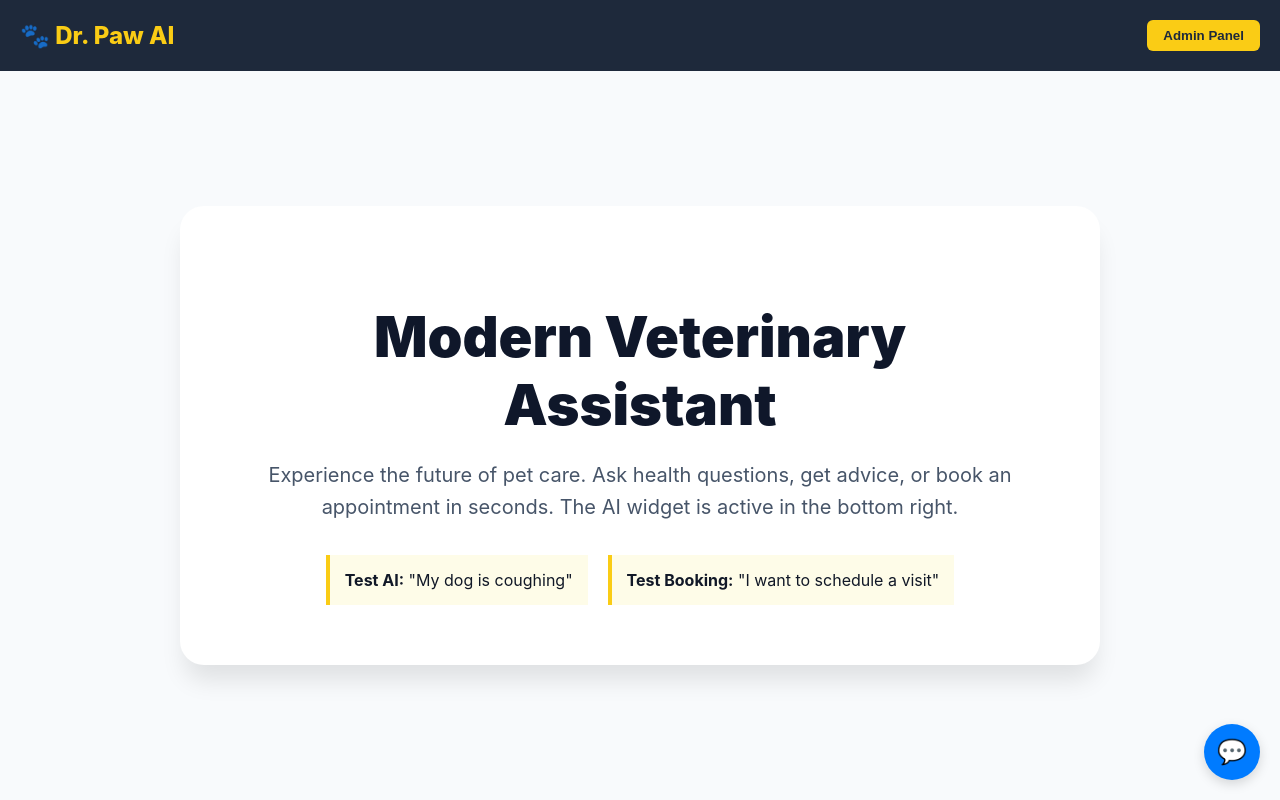
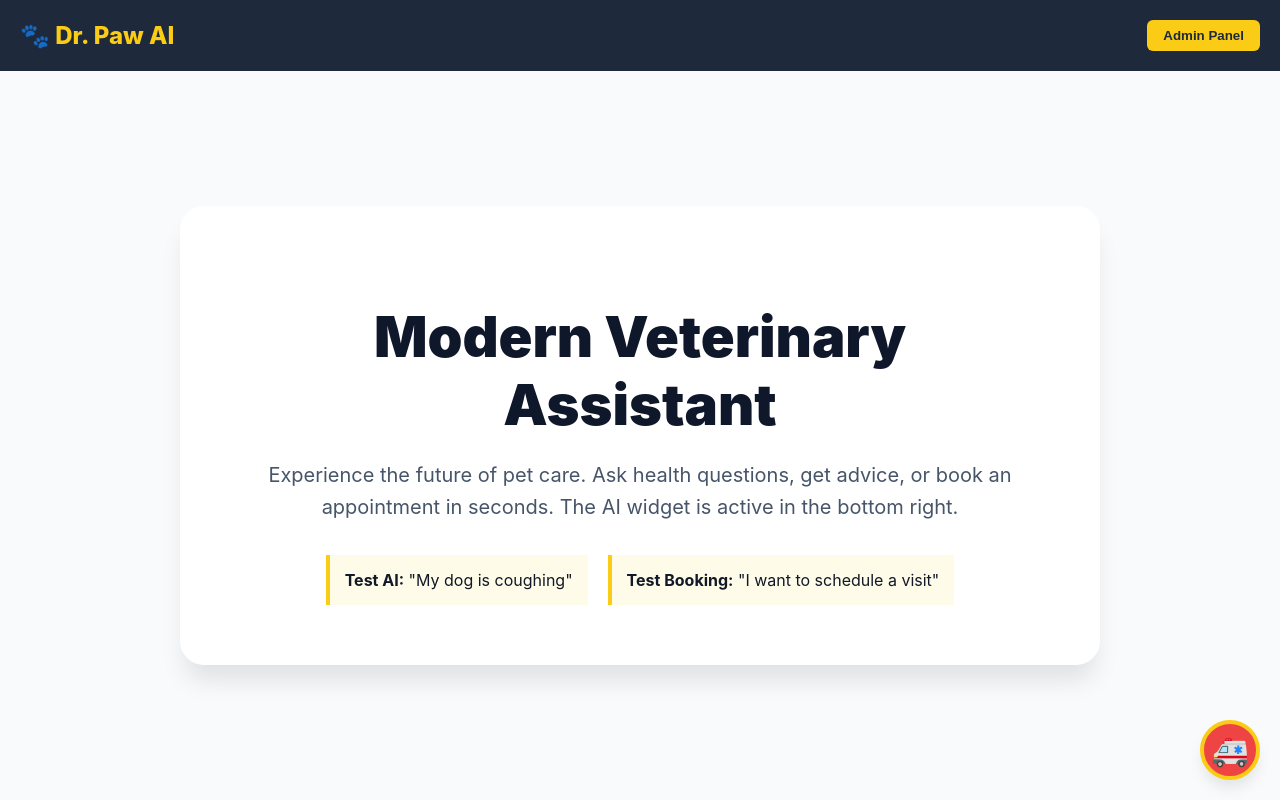
Before and after one commit to SunAraw121/vet-chatbot, a React (Vite) app in the folder frontend/vet-chatbot-ui/: page / in a window 1280 px wide. Built offline with nearby package versions, Linux system fonts and the light colour scheme.

Commit message:
NUCLEAR DEPLOY TEST: RED THEME & DR PAW PERSONA

```diff
--- a/frontend/vet-chatbot-ui/src/ChatWidget.jsx
+++ b/frontend/vet-chatbot-ui/src/ChatWidget.jsx
@@ -1,43 +1,28 @@
-import { useState } from "react";
+import { useState, useEffect } from "react";
 import ChatWindow from "./ChatWindow";
 
-/**
- * ChatWidget
- * -----------
- * This component is responsible ONLY for:
- * - Floating button UI
- * - Open / close state
- *
- * IMPORTANT:
- * - sessionId is PROVIDED by the SDK
- * - This component MUST NOT generate sessionId
- */
 export default function ChatWidget({ sessionId, context }) {
-  // Controls whether the chat window is open
   const [open, setOpen] = useState(false);
 
   return (
     <>
+      <div style={{ position: 'fixed', bottom: '20px', right: '20px', zIndex: 10000 }}>
         {!open && (
           <button
             onClick={() => setOpen(true)}
             style={{
-            position: "fixed",
-            bottom: "20px",
-            right: "20px",
-            width: "56px",
-            height: "56px",
+              width: "60px",
+              height: "60px",
               borderRadius: "50%",
-            fontSize: "24px",
+              fontSize: "30px",
               cursor: "pointer",
-            background: "#007bff",
+              background: "#ef4444", /* BRIGHT RED */
               color: "white",
-            border: "none",
-            boxShadow: "0 4px 12px rgba(0,0,0,0.15)",
-            zIndex: 9999
+              border: "4px solid #facc15",
+              boxShadow: "0 10px 15px -3px rgba(0,0,0,0.1)"
             }}
           >
-          💬
+            🚑
           </button>
         )}
 
@@ -48,6 +33,7 @@ export default function ChatWidget({ sessionId, context }) {
             onClose={() => setOpen(false)}
           />
         )}
+      </div>
     </>
   );
 }
--- a/frontend/vet-chatbot-ui/src/ChatWindow.jsx
+++ b/frontend/vet-chatbot-ui/src/ChatWindow.jsx
@@ -67,13 +67,13 @@ export default function ChatWindow({ sessionId, context, onClose }) {
           display: "flex",
           justifyContent: "space-between",
           alignItems: "center",
-          background: "#1e293b",
+          background: "#ef4444",
           color: "white",
           borderRadius: "8px 8px 0 0"
         }}
       >
         <strong style={{ display: 'flex', alignItems: 'center', gap: '8px' }}>
-          <span>🐾</span> Dr. Paw AI
+          <span>🚑</span> Dr. Paw AI (DEPLOY TEST)
         </strong>
         <button
           onClick={onClose}
```
Also changed, not shown: 1 other file (tests, documents, lock files or other folders). Lines whose indentation alone changed are shown as unchanged.
